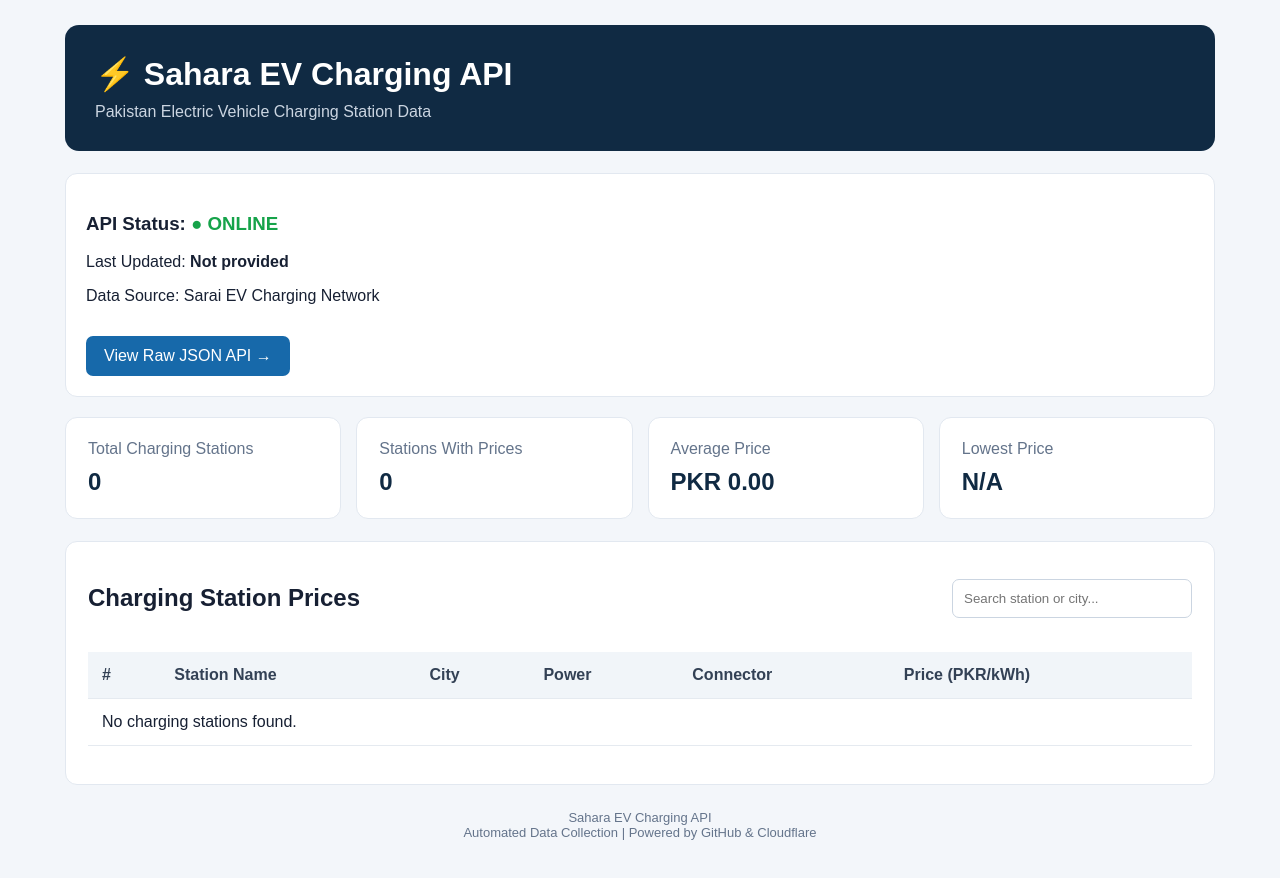
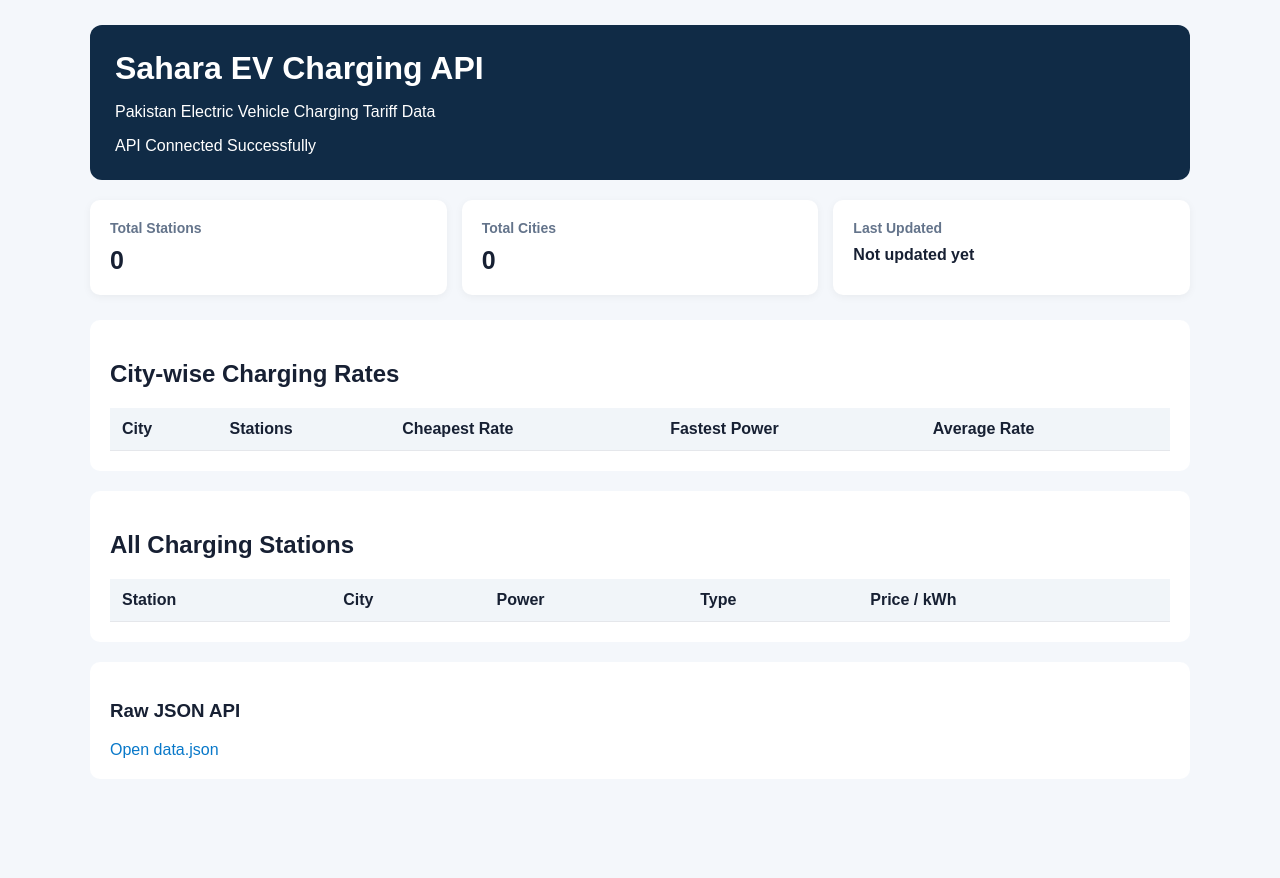
Before and after one commit to MBQ17/Sahara-EV-Charging-API, a plain HTML site: page public/index.html in a window 1280 px wide. After the commit the page ends 824 px from the top, so only its background shows below. Drawn offline with Linux system fonts and the light colour scheme.

Commit message:
Refactor index.html for improved layout and style
Updated HTML structure and styling for the Sahara EV Charging API page, including adjustments to layout, typography, and responsiveness.

```diff
--- a/public/index.html
+++ b/public/index.html
@@ -14,162 +14,94 @@
 
         body {
             margin: 0;
-    padding: 25px 15px;
+            padding: 25px;
             font-family: Arial, sans-serif;
-    background: #f3f6fa;
+            background: #f4f7fb;
             color: #172033;
         }
 
         .container {
-    max-width: 1150px;
+            max-width: 1100px;
             margin: auto;
         }
 
         header {
-    background: #102a43;
+            background: #102b46;
             color: white;
-    padding: 30px;
-    border-radius: 14px;
-    margin-bottom: 22px;
+            padding: 25px;
+            border-radius: 12px;
+            margin-bottom: 20px;
         }
 
         header h1 {
-    margin: 0 0 10px;
+            margin: 0 0 8px;
         }
 
-header p {
-    margin: 0;
-    color: #cbd5e1;
+        .cards {
+            display: grid;
+            grid-template-columns: repeat(
+                auto-fit, minmax(180px, 1fr)
+            );
+            gap: 15px;
+            margin-bottom: 25px;
         }
 
-.status-box {
+        .card {
             background: white;
             padding: 20px;
-    border-radius: 12px;
-    margin-bottom: 20px;
-    border: 1px solid #e2e8f0;
+            border-radius: 10px;
+            box-shadow: 0 2px 8px #0000000d;
         }
 
-.status {
-    color: #16a34a;
+        .card h3 {
+            margin: 0 0 10px;
+            color: #64748b;
+            font-size: 14px;
+        }
+
+        .card p {
+            margin: 0;
+            font-size: 25px;
             font-weight: bold;
         }
 
-.error {
-    color: #dc2626;
-}
-
-.stats {
-    display: grid;
-    grid-template-columns: repeat(auto-fit, minmax(180px, 1fr));
-    gap: 15px;
-    margin-bottom: 22px;
-}
-
-.stat-card {
+        section {
             background: white;
-    padding: 22px;
-    border-radius: 12px;
-    border: 1px solid #e2e8f0;
-}
-
-.stat-card p {
-    color: #64748b;
-    margin: 0 0 10px;
-}
-
-.stat-card h2 {
-    margin: 0;
-    color: #102a43;
-}
-
-.table-box {
-    background: white;
-    padding: 22px;
-    border-radius: 12px;
-    border: 1px solid #e2e8f0;
-}
-
-.table-header {
-    display: flex;
-    justify-content: space-between;
-    align-items: center;
-    flex-wrap: wrap;
-    gap: 12px;
-}
-
-input {
-    padding: 11px;
-    border: 1px solid #cbd5e1;
-    border-radius: 7px;
-    width: 240px;
-    max-width: 100%;
-}
-
-.table-scroll {
+            padding: 20px;
+            border-radius: 10px;
+            margin-bottom: 20px;
             overflow-x: auto;
         }
 
         table {
             width: 100%;
-    min-width: 750px;
             border-collapse: collapse;
-    margin-top: 20px;
+            min-width: 600px;
         }
 
         th, td {
-    padding: 14px;
+            padding: 12px;
             text-align: left;
-    border-bottom: 1px solid #e5eaf0;
+            border-bottom: 1px solid #e5e7eb;
         }
 
         th {
             background: #f1f5f9;
-    color: #334155;
         }
 
-tbody tr:hover {
-    background: #f8fafc;
+        a {
+            color: #0878c9;
+            text-decoration: none;
         }
 
-.price {
-    color: #16834b;
-    font-weight: bold;
+        .status {
+            color: #64748b;
+            font-size: 13px;
+            margin-top: 12px;
         }
 
-.api-link {
-    display: inline-block;
-    margin-top: 15px;
-    background: #1769aa;
-    color: white;
-    text-decoration: none;
-    padding: 11px 18px;
-    border-radius: 7px;
-}
-
-.api-link:hover {
-    background: #12558b;
-}
-
-footer {
-    text-align: center;
-    padding: 25px;
-    color: #64748b;
-    font-size: 13px;
-}
-
-@media(max-width: 600px) {
-    header {
-        padding: 22px;
-    }
-
-    .table-box {
-        padding: 14px;
-    }
-
-    .table-header {
-        align-items: flex-start;
-    }
+        .error {
+            color: #dc2626;
         }
     </style>
 </head>
@@ -179,308 +111,186 @@ footer {
 <div class="container">
 
     <header>
-        <h1>⚡ Sahara EV Charging API</h1>
-        <p>Pakistan Electric Vehicle Charging Station Data</p>
+        <h1>Sahara EV Charging API</h1>
+        <p>Pakistan Electric Vehicle Charging Tariff Data</p>
+        <div id="status">Loading API data...</div>
     </header>
 
-    <!-- API STATUS -->
-    <div class="status-box">
-        <h3>
-            API Status:
-            <span id="apiStatus">Checking...</span>
-        </h3>
+    <div class="cards">
 
-        <p>
-            Last Updated:
-            <strong id="lastUpdated">Loading...</strong>
-        </p>
-
-        <p>
-            Data Source: Sarai EV Charging Network
-        </p>
-
-        <a class="api-link" href="./data.json" target="_blank">
-            View Raw JSON API →
-        </a>
+        <div class="card">
+            <h3>Total Stations</h3>
+            <p id="totalStations">--</p>
         </div>
 
-    <!-- STATISTICS -->
-    <div class="stats">
-
-        <div class="stat-card">
-            <p>Total Charging Stations</p>
-            <h2 id="totalStations">0</h2>
+        <div class="card">
+            <h3>Total Cities</h3>
+            <p id="totalCities">--</p>
         </div>
 
-        <div class="stat-card">
-            <p>Stations With Prices</p>
-            <h2 id="pricedStations">0</h2>
-        </div>
-
-        <div class="stat-card">
-            <p>Average Price</p>
-            <h2 id="averagePrice">PKR 0</h2>
-        </div>
-
-        <div class="stat-card">
-            <p>Lowest Price</p>
-            <h2 id="lowestPrice">PKR 0</h2>
+        <div class="card">
+            <h3>Last Updated</h3>
+            <p id="lastUpdated" style="font-size:16px">--</p>
         </div>
 
     </div>
 
-    <!-- STATION TABLE -->
-    <div class="table-box">
+    <section>
+        <h2>City-wise Charging Rates</h2>
 
-        <div class="table-header">
-            <h2>Charging Station Prices</h2>
-
-            <input
-                type="text"
-                id="searchInput"
-                placeholder="Search station or city..."
-                oninput="filterStations()"
-            >
-        </div>
-
-        <div class="table-scroll">
         <table>
-
             <thead>
                 <tr>
-                        <th>#</th>
-                        <th>Station Name</th>
                     <th>City</th>
-                        <th>Power</th>
-                        <th>Connector</th>
-                        <th>Price (PKR/kWh)</th>
+                    <th>Stations</th>
+                    <th>Cheapest Rate</th>
+                    <th>Fastest Power</th>
+                    <th>Average Rate</th>
                 </tr>
             </thead>
 
-                <tbody id="stationData">
+            <tbody id="cityTable">
                 <tr>
-                        <td colspan="6">Loading station data...</td>
+                    <td colspan="5">Loading...</td>
                 </tr>
             </tbody>
+        </table>
+    </section>
 
+    <section>
+        <h2>All Charging Stations</h2>
+
+        <table>
+            <thead>
+                <tr>
+                    <th>Station</th>
+                    <th>City</th>
+                    <th>Power</th>
+                    <th>Type</th>
+                    <th>Price / kWh</th>
+                </tr>
+            </thead>
+
+            <tbody id="stationTable">
+                <tr>
+                    <td colspan="5">Loading...</td>
+                </tr>
+            </tbody>
         </table>
-        </div>
+    </section>
 
-        <p id="recordCount"></p>
-
-    </div>
-
-    <footer>
-        Sahara EV Charging API<br>
-        Automated Data Collection | Powered by GitHub & Cloudflare
-    </footer>
+    <section>
+        <h3>Raw JSON API</h3>
+        <a href="./data.json" target="_blank">
+            Open data.json
+        </a>
+    </section>
 
 </div>
 
 <script>
+async function loadData() {
 
-let allStations = [];
-
-function getStations(data) {
-    if (Array.isArray(data)) return data;
-
-    if (Array.isArray(data.stations)) return data.stations;
-    if (Array.isArray(data.charging_stations)) return data.charging_stations;
-    if (Array.isArray(data.data)) return data.data;
-    if (Array.isArray(data.results)) return data.results;
-
-    return [];
-}
-
-function getName(s) {
-    return s.name || s.station_name || s.title || "N/A";
-}
-
-function getCity(s) {
-    return s.city || s.location?.city || "N/A";
-}
-
-function getPower(s) {
-    return s.power || s.power_kw || s.charging_power || "N/A";
-}
-
-function getConnector(s) {
-    return s.connector || s.connector_type || s.connectors || "N/A";
-}
-
-function getPrice(s) {
-    return s.price_per_kwh ?? s.price ?? s.rate ?? s.charging_price ?? null;
-}
-
-function numericPrice(s) {
-    const value = getPrice(s);
-
-    if (typeof value === "number") return value;
-
-    if (typeof value === "string") {
-        const match = value.replace(/,/g, "").match(/[\d]+(?:\.\d+)?/);
-        return match ? Number(match[0]) : null;
-    }
-
-    return null;
-}
-
-function formatPrice(s) {
-    const value = getPrice(s);
-    return value === null || value === undefined || value === ""
-        ? "N/A"
-        : value;
-}
-
-async function loadStations() {
-
-    const status = document.getElementById("apiStatus");
-    const table = document.getElementById("stationData");
+    const status = document.getElementById("status");
 
     try {
 
-        const response = await fetch(
-            "./data.json?t=" + Date.now(),
-            { cache: "no-store" }
-        );
+        const response = await fetch("./data.json");
 
         if (!response.ok) {
-            throw new Error("Could not fetch data.json");
+            throw new Error("Could not load JSON data");
         }
 
         const data = await response.json();
 
-        allStations = getStations(data);
+        document.getElementById("totalStations").textContent =
+            data.total_stations;
 
-        if (!Array.isArray(allStations)) {
-            throw new Error("Invalid station data");
+        document.getElementById("totalCities").textContent =
+            data.total_cities;
+
+        document.getElementById("lastUpdated").textContent =
+            data.last_updated
+                ? new Date(data.last_updated).toLocaleString()
+                : "Not updated yet";
+
+        status.textContent = "API Connected Successfully";
+
+        // City-wise rates
+
+        const cityTable = document.getElementById("cityTable");
+
+        cityTable.innerHTML = "";
+
+        for (const [city, info] of Object.entries(data.cities)) {
+
+            const row = document.createElement("tr");
+
+            const values = [
+                city,
+                info.total_stations,
+                info.cheapest_rate != null
+                    ? "Rs. " + info.cheapest_rate
+                    : "N/A",
+                info.fastest_power_kw != null
+                    ? info.fastest_power_kw + " kW"
+                    : "N/A",
+                info.average_rate != null
+                    ? "Rs. " + info.average_rate
+                    : "N/A"
+            ];
+
+            values.forEach(value => {
+                const cell = document.createElement("td");
+                cell.textContent = value;
+                row.appendChild(cell);
+            });
+
+            cityTable.appendChild(row);
         }
 
-        status.textContent = "● ONLINE";
-        status.className = "status";
+        // Station information
 
-        document.getElementById("lastUpdated").textContent =
-            data.last_updated ||
-            data.updated_at ||
-            data.lastUpdated ||
-            "Not provided";
+        const stationTable =
+            document.getElementById("stationTable");
 
-        updateStatistics();
+        stationTable.innerHTML = "";
 
-        renderStations(allStations);
+        data.stations.forEach(station => {
+
+            const row = document.createElement("tr");
+
+            const values = [
+                station.name,
+                station.city,
+                station.power_kw != null
+                    ? station.power_kw + " kW"
+                    : "N/A",
+                station.charger_type,
+                station.price_per_kwh != null
+                    ? "Rs. " + station.price_per_kwh
+                    : "Not published"
+            ];
+
+            values.forEach(value => {
+                const cell = document.createElement("td");
+                cell.textContent = value;
+                row.appendChild(cell);
+            });
+
+            stationTable.appendChild(row);
+        });
 
     } catch (error) {
 
-        status.textContent = "● ERROR";
-        status.className = "error";
-
-        table.innerHTML =
-            `<tr><td colspan="6">Unable to load data.json: ${error.message}</td></tr>`;
+        status.textContent = error.message;
+        status.classList.add("error");
 
         console.error(error);
     }
 }
 
-function updateStatistics() {
-
-    const prices = allStations
-        .map(numericPrice)
-        .filter(p => p !== null && Number.isFinite(p) && p >= 0);
-
-    document.getElementById("totalStations").textContent =
-        allStations.length;
-
-    document.getElementById("pricedStations").textContent =
-        prices.length;
-
-    const average = prices.length
-        ? prices.reduce((a, b) => a + b, 0) / prices.length
-        : 0;
-
-    document.getElementById("averagePrice").textContent =
-        "PKR " + average.toFixed(2);
-
-    document.getElementById("lowestPrice").textContent =
-        prices.length
-        ? "PKR " + Math.min(...prices).toFixed(2)
-        : "N/A";
-}
-
-function renderStations(stations) {
-
-    const table = document.getElementById("stationData");
-
-    table.innerHTML = "";
-
-    if (!stations.length) {
-        table.innerHTML =
-            '<tr><td colspan="6">No charging stations found.</td></tr>';
-        return;
-    }
-
-    stations.forEach((station, index) => {
-
-        const row = document.createElement("tr");
-
-        const values = [
-            index + 1,
-            getName(station),
-            getCity(station),
-            getPower(station),
-            getConnector(station),
-            formatPrice(station)
-        ];
-
-        values.forEach((value, i) => {
-
-            const cell = document.createElement("td");
-
-            cell.textContent = value;
-
-            if (i === 5) {
-                cell.className = "price";
-            }
-
-            row.appendChild(cell);
-
-        });
-
-        table.appendChild(row);
-
-    });
-
-    document.getElementById("recordCount").textContent =
-        "Showing " + stations.length + " charging stations";
-}
-
-function filterStations() {
-
-    const query = document
-        .getElementById("searchInput")
-        .value
-        .toLowerCase();
-
-    const filtered = allStations.filter(station => {
-
-        return [
-            getName(station),
-            getCity(station),
-            getPower(station),
-            getConnector(station),
-            formatPrice(station)
-        ].join(" ").toLowerCase().includes(query);
-
-    });
-
-    renderStations(filtered);
-}
-
-// Initial load
-loadStations();
-
-// Refresh data every 5 minutes
-setInterval(loadStations, 300000);
-
+loadData();
 </script>
 
 </body>
```
Lines whose indentation alone changed are shown as unchanged.
